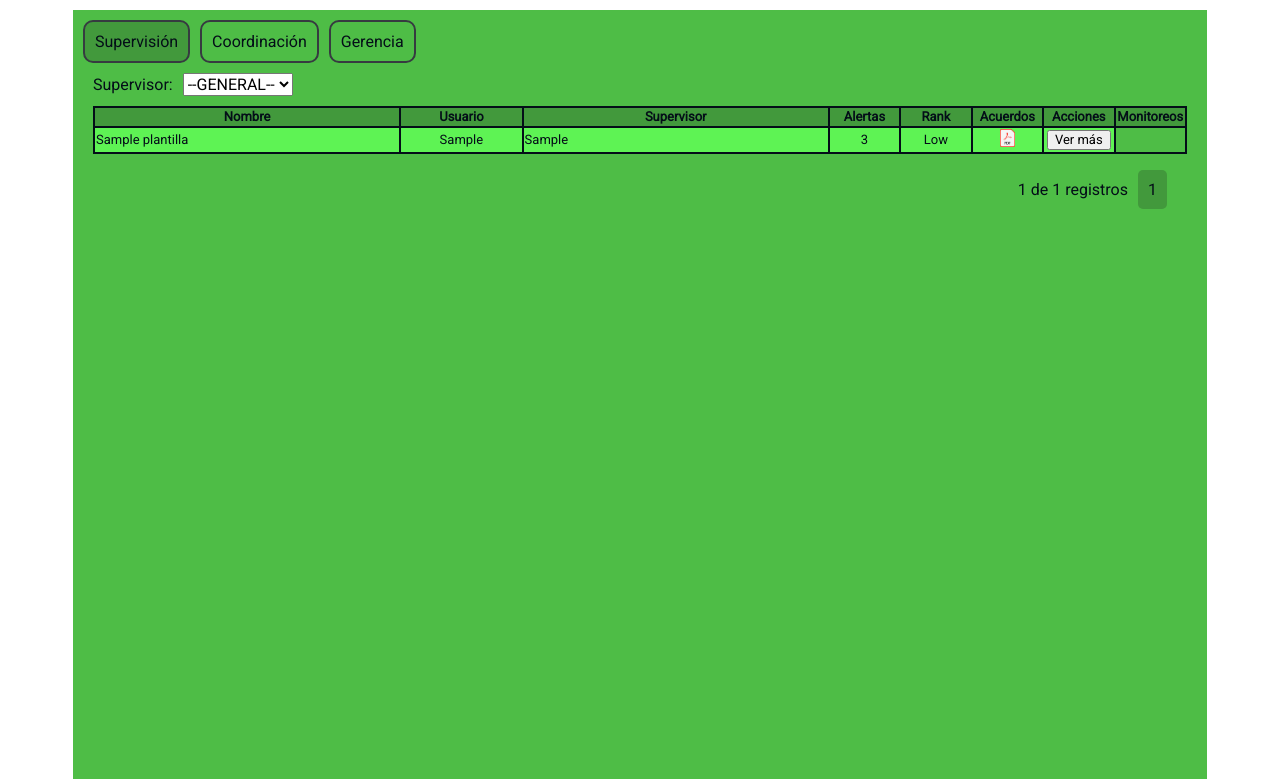
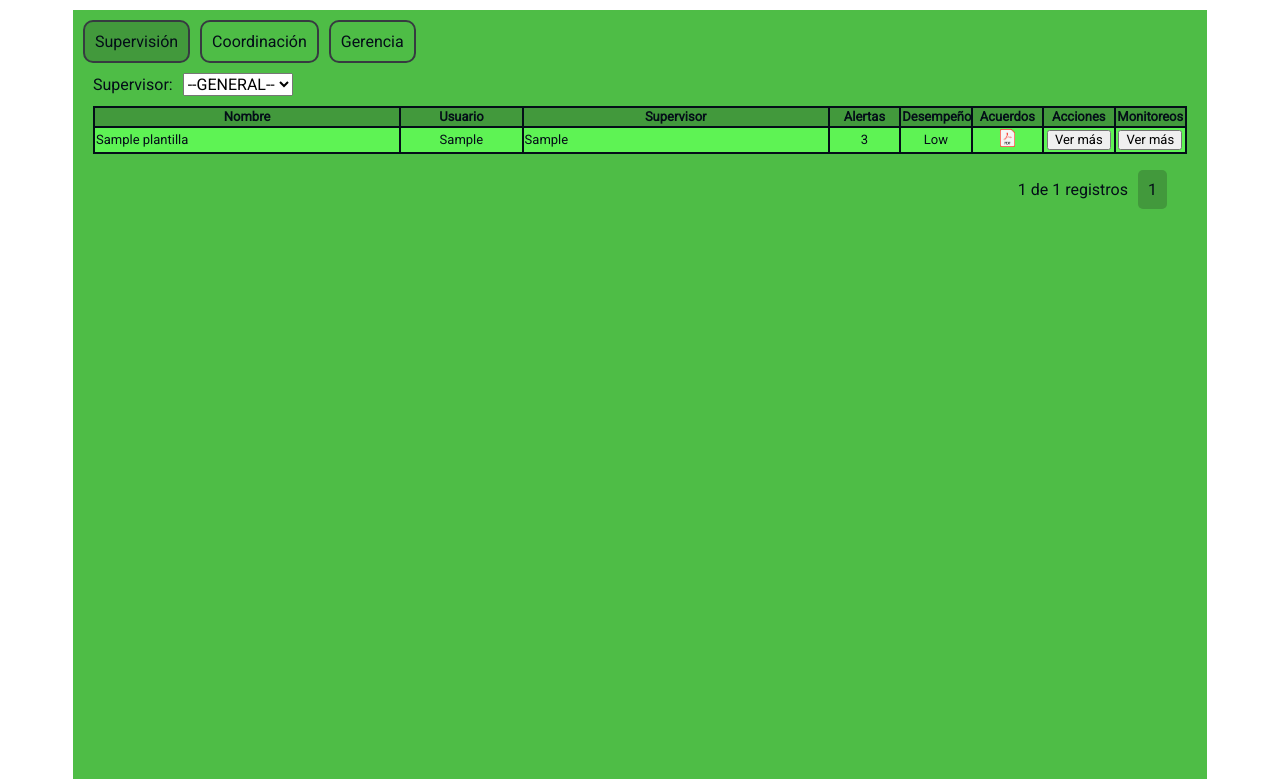
Before and after one commit to Zsalvador87/Centro_operacional, a PHP site: page /plan-accion.php in a window 1280 px wide. Shown: the part 191-970 px from the top of the page. Run offline with PHP 8.4, Linux system fonts and the light colour scheme; tables that the repository leaves empty or names only in its code hold one stand-in row (values such as "Sample post").

Commit message:
Add files via upload

```diff
--- a/includes/tb_supervicionPA.php
+++ b/includes/tb_supervicionPA.php
@@ -71,6 +71,7 @@ if($num_filas > 0){
         $output['data'] .= '<td class="txt-center">Low</td>';
         $output['data'] .= '<td class="txt-center"><img class="icono_pdf" src="img/pdf_icon.png" width="15px" alt="PDF"></td>';
         $output['data'] .= '<td class="txt-center"><button onclick="abrirModal()">Ver más</button></td>';
+        $output['data'] .= '<td class="txt-center"><button onclick="">Ver más</button></td>';
         $output['data'] .= '</tr>';
     }
 }else{
--- a/plan-accion.php
+++ b/plan-accion.php
@@ -74,7 +74,7 @@
                             <th>Usuario</th>
                             <th>Supervisor</th>
                             <th>Alertas</th>
-                            <th>Rank</th>
+                            <th>Desempeño</th>
                             <th>Acuerdos</th>
                             <th>Acciones</th>
                             <th>Monitoreos</th>
@@ -117,7 +117,7 @@
                             <th>Usuario</th>
                             <th>Supervisor</th>
                             <th>Alertas</th>
-                            <th>Rank</th>
+                            <th>Desempeño</th>
                             <th>Acuerdos</th>
                             <th>Acciones</th>
                             <th>Monitoreos</th>
@@ -178,7 +178,7 @@
                             <th>Usuario</th>
                             <th>Supervisor</th>
                             <th>Alertas</th>
-                            <th>Rank</th>
+                            <th>Desempeño</th>
                             <th>Acuerdos</th>
                             <th>Acciones</th>
                             <th>Monitoreos</th>
```
